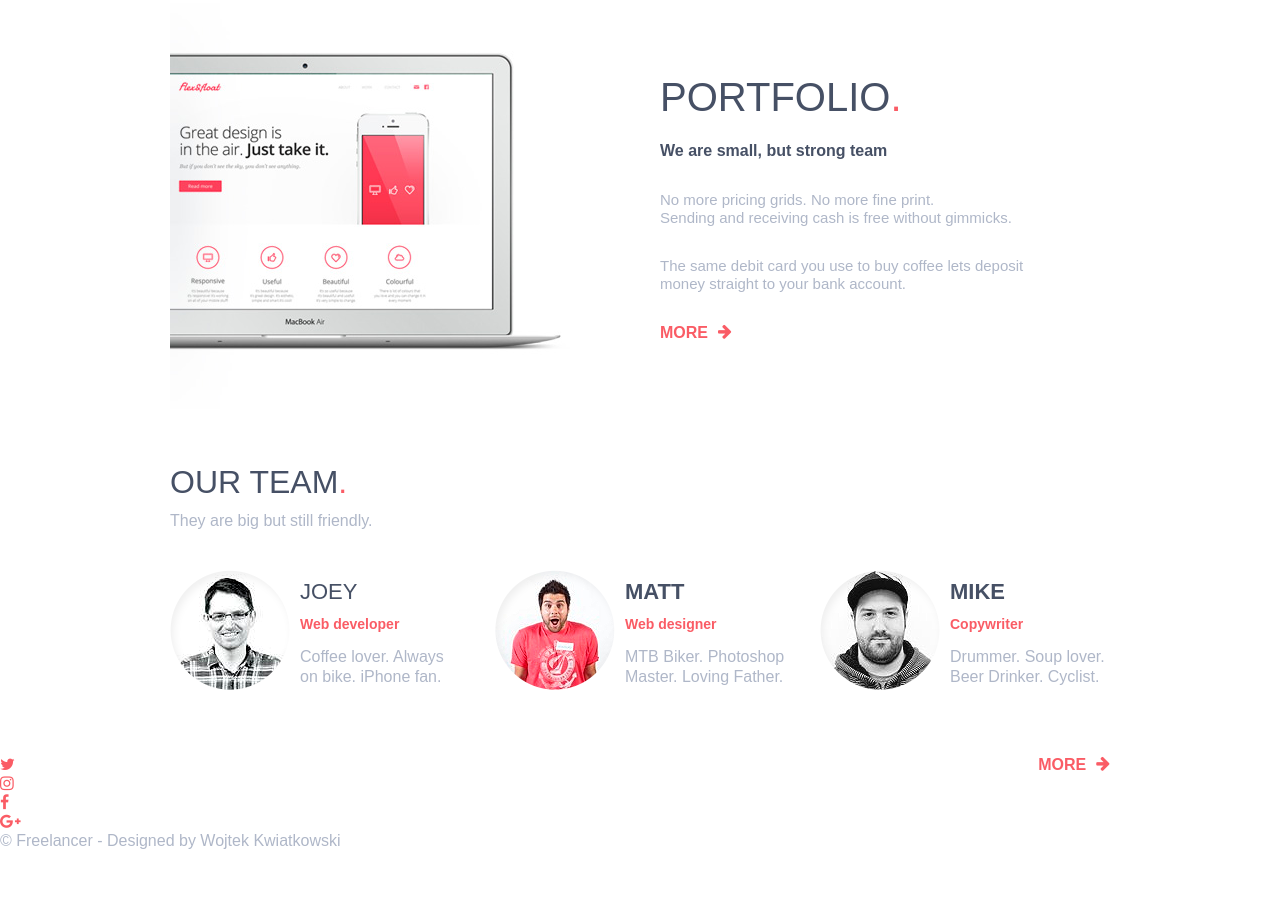
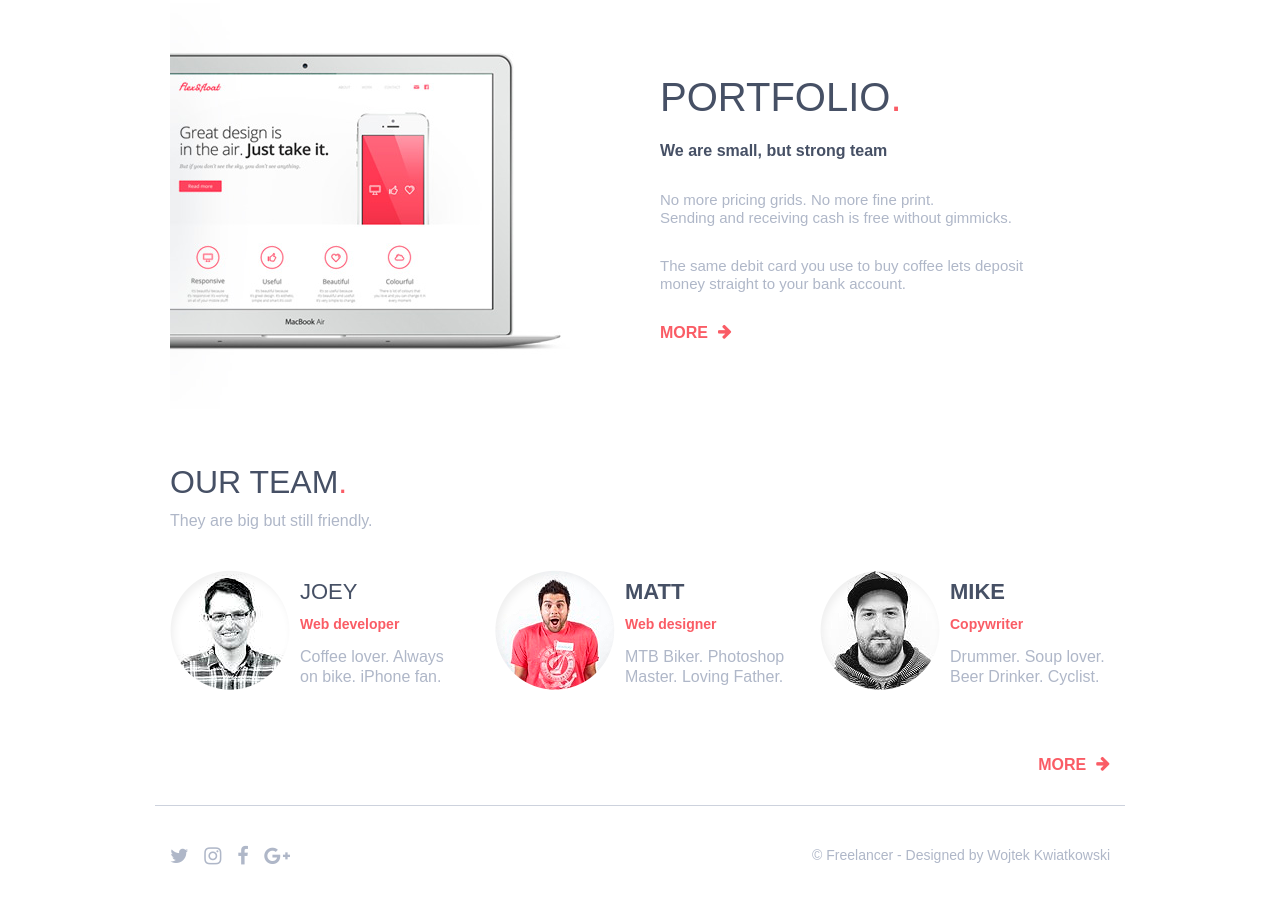
Before and after one commit to MrTiZel/WebStudia, a website: page public/index.html in a window 1280 px wide. Shown: the part 1361-2267 px from the top of the page. Before the commit the page ends 2211 px from the top, so only its background shows below. Drawn offline with Linux system fonts and the light colour scheme.

Commit message:
footer done

```diff
--- a/public/index.html
+++ b/public/index.html
@@ -129,6 +129,7 @@
     </section>
     </main>
     <footer id="mainFooter">
+        <div class="boxFooter">
             <div class="link-net">
                 <ul>
                     <li><a href="#"><i class="fa fa-twitter" aria-hidden="true"></i></a></li>
@@ -142,6 +143,7 @@
                     © Freelancer - Designed by Wojtek Kwiatkowski
                 </p>
             </div>
+        </div>
   </footer>
 </body>
 
--- a/src/scss/footer.scss
+++ b/src/scss/footer.scss
@@ -1,2 +1,34 @@
 @import "partials/params";
 @import "partials/mixins";
+
+
+#mainFooter{
+    @include container;
+    border-top: lighten($colorTextForP, 10%) 1px solid;
+
+    .boxFooter{
+            @include flexBoxBetweenCenter;
+            height: 100px;
+        .link-net{
+            width: 120px;
+            ul{
+                @include flexBoxBetweenCenter;
+                list-style: none;
+                li{
+                    a{
+                        font-size: 20px;
+                        color: $colorTextForP;
+                    }
+                    a:hover{
+                        color: $colorForTextAndBG;
+                    }
+                }
+            }
+        }
+        .textFooter{
+            p{
+                font-size: 14px;
+            }
+        }
+    }
+}
--- a/src/scss/team.scss
+++ b/src/scss/team.scss
@@ -4,6 +4,7 @@
 
 #mainContent{
     #team{
+        padding-bottom: 50px;
         h2{
             font-size: 32px;
             margin-bottom: 10px;
```
Also changed, not shown: public/css/main.min.css. Lines whose indentation alone changed are shown as unchanged.
